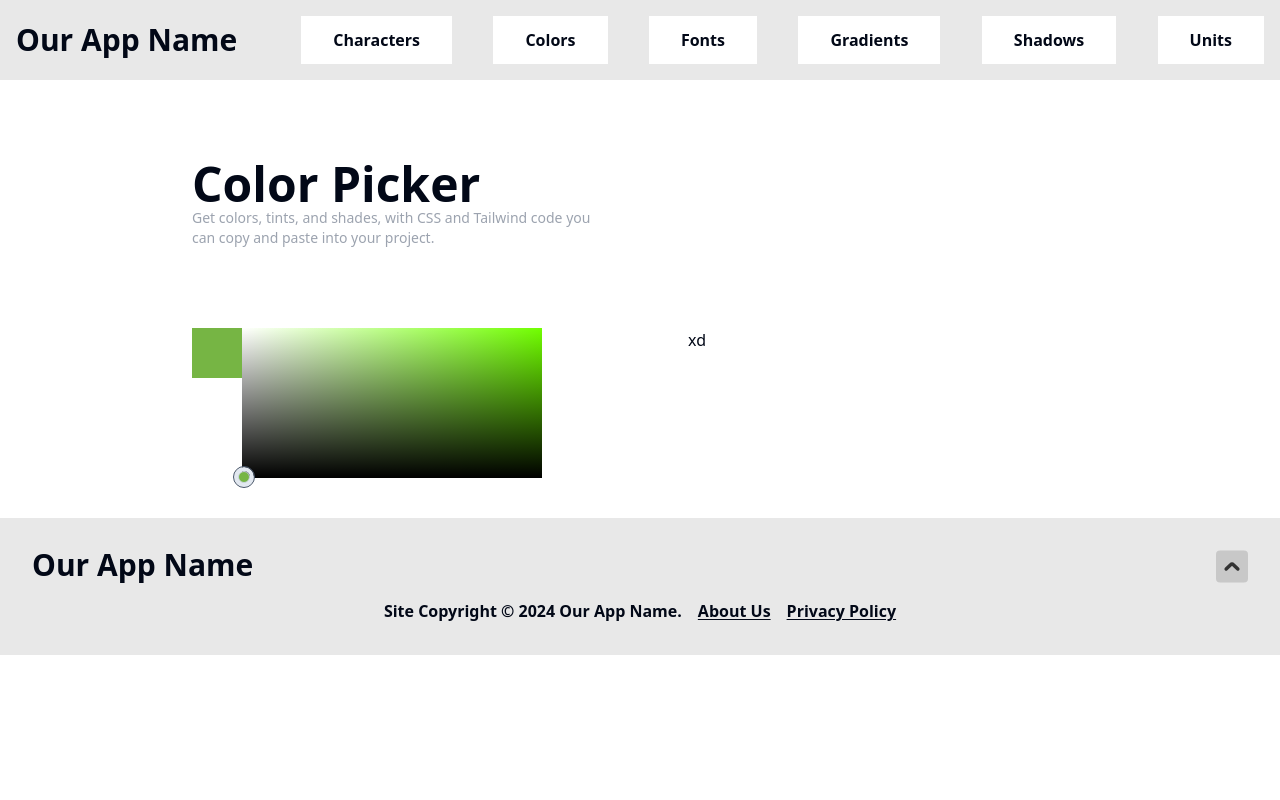
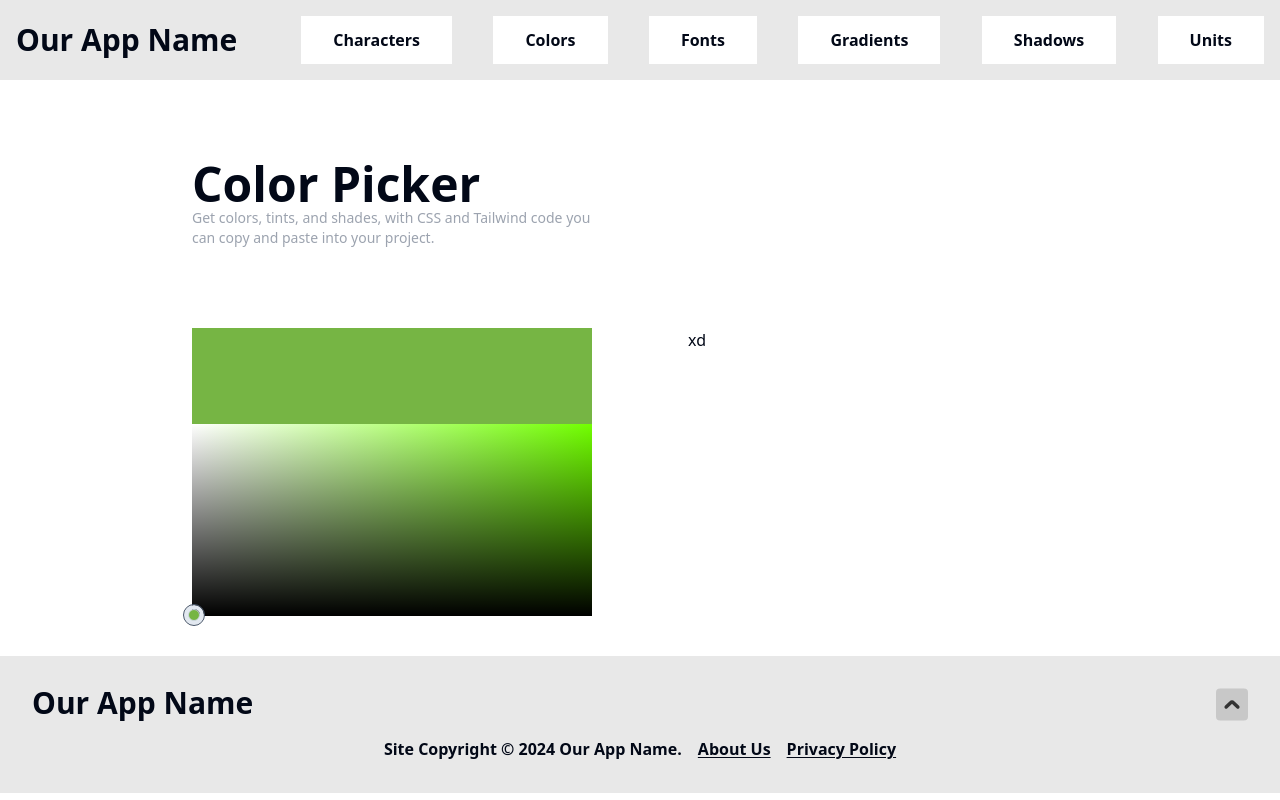
Before and after one commit to chingu-voyages/devex.tools, a React (Vite) app in the folder fetools-app/: page /color-picker in a window 1280 px wide. Built offline with nearby package versions, Linux system fonts and the light colour scheme.

Commit message:
Resizing now working on Canvas

```diff
--- a/fetools-app/src/components/ColorPicker/ColorPickerTool.jsx
+++ b/fetools-app/src/components/ColorPicker/ColorPickerTool.jsx
@@ -10,12 +10,15 @@ export default function ColorPickerTool({ colorData, setColorData, handleQuery }
 
   return (
     <>
-      <section ref={parentRef} id="color-picker-container" className="flex flex-1">
-        <div style={{backgroundColor: colorData.color, width: '50px', height: '50px'}}></div>
+      <section ref={parentRef} id="color-picker-container" className="flex flex-1 flex-col">
+        <div
+        style={{backgroundColor: colorData.color}}
+        className="h-24"></div>
         <CustomPicker
         colorData={colorData}
         handleColorChange={handleColorChange}
-        handleQuery={handleQuery}/>
+        handleQuery={handleQuery}
+        className="w-full h-80"/>
       </section>
     </>
   );
--- a/fetools-app/src/components/ColorPicker/CustomPicker.jsx
+++ b/fetools-app/src/components/ColorPicker/CustomPicker.jsx
@@ -7,6 +7,7 @@ export default function CustomPicker({
   handleQuery
 }){
 
+  const canvasContainerRef = useRef();
   const canvasRef = useRef();
   const markerRef = useRef();
   const intervalMouseMoveRef = useRef(null);
@@ -19,20 +20,23 @@ export default function CustomPicker({
     markerRef.current.children[0].style.background = colorData.color
     createCanvasGradients()
     canvasRef.current.currentColor = currentColor
-
     return ()=>{
       stopInterval(intervalMouseMoveRef)
     }
+  },[mouseCoor])
 
-  },[mouseCoor])
+  useEffect(()=>{
+    resizeCanvas()
+  },[])
 
   return(
     <>
     <div>
-      <div className="relative">
+      <div ref={canvasContainerRef} className="relative">
         <canvas
         ref={canvasRef}
         id="color-picker"
+        height={'200px'}
         onMouseMove={(e)=>startInterval(e,handleOnMouseMove,intervalMouseMoveRef)}
         onClick={(e)=>handleClick(e,true)}
         onMouseDown={(e)=>startInterval(e,handleClick,intervalMouseClickRef)}
@@ -41,8 +45,7 @@ export default function CustomPicker({
           stopInterval(intervalMouseMoveRef),
           handleQuery(currentColor))}
         onMouseLeave={()=>(stopInterval(intervalMouseClickRef), stopInterval(intervalMouseMoveRef))}
-        className="relative z-0">
-        </canvas>
+        className="relative z-0 w-full h-48"></canvas>
         <div ref={markerRef}
         className={`
         marker absolute leading-none rounded-full border-4 outline outline-1 outline-slate-600  w-5 h-5 mt-[-11px] ml-[-8px] pointer-events-none`}>
@@ -53,6 +56,15 @@ export default function CustomPicker({
     </div>
     </>
   )
+
+    function resizeCanvas(){
+      const WIDTH = canvasContainerRef.current.offsetWidth
+      const HEIGHT = canvasContainerRef.current.offsetHeight
+
+      canvasRef.current.width = WIDTH
+      canvasRef.current.height = HEIGHT
+      createCanvasGradients()
+    }
 
     function createCanvasGradients(){
       const ColorCtx = canvasRef.current.getContext('2d');  // This create a 2D context for the canvas
```
